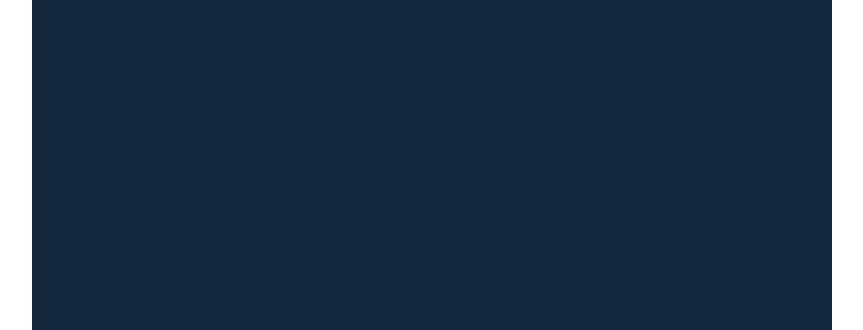
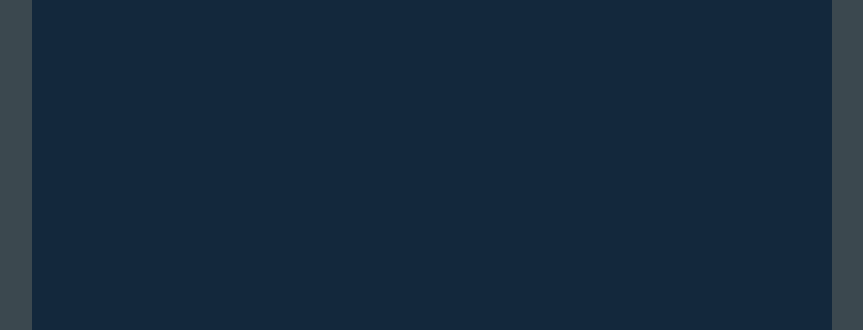
Before and after one commit to hermansteen/hermansteen.github.io, a plain HTML site: page index.html in a window 1280 px wide. Shown: the part 240-570 px from the top of the page, without its empty margins (208-1071 px from the left). Drawn offline with Linux system fonts and the light colour scheme.

Commit message:
backgroundcolor change on startpage

```diff
--- a/style.css
+++ b/style.css
@@ -7,6 +7,7 @@ body {
 
 #wrapper {
     display: flex;
+    background-color: #3b484f;
     flex-direction: column;
     align-items: center;
 }
```
